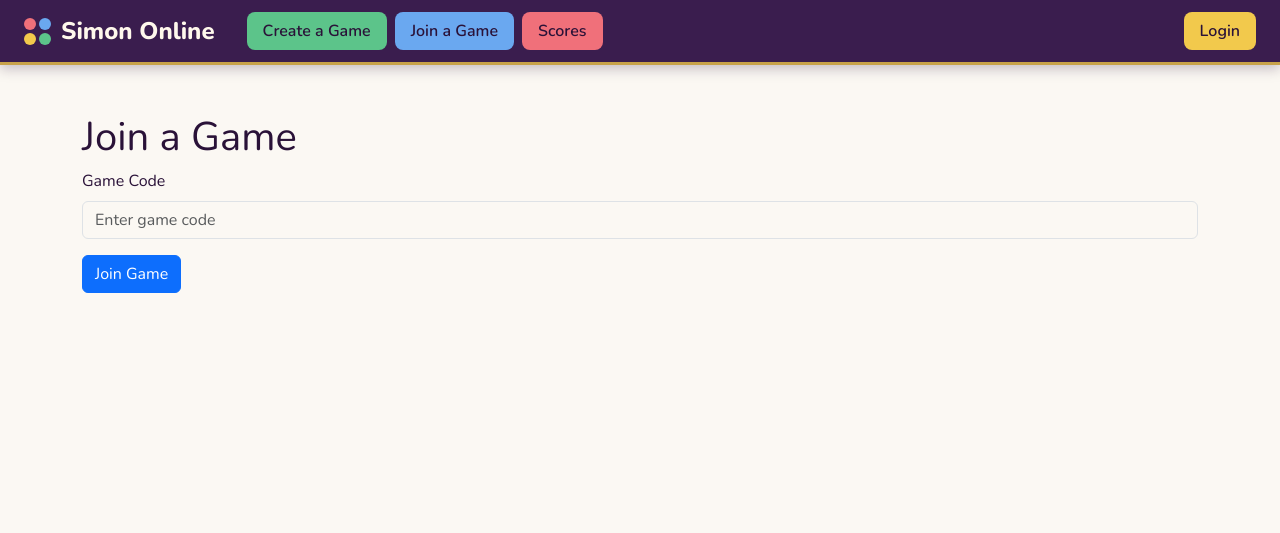
After one commit to Taha-130/Le-jeu-de-Simon, a Django app: page /join/ in a window 1280 px wide. The commit adds this page. Shown: the top 533 px of the page. Run offline with Django 5.2, Linux system fonts and the light colour scheme; some libraries are stand-ins or nearby versions.

Commit message:
ajout de la fonctionnalite join a game

```diff
--- a/simon_project/lobby/templates/base.html
+++ b/simon_project/lobby/templates/base.html
@@ -34,7 +34,7 @@
                             <button type="submit" class="nav-link onglet vert">Create a Game</button>
                         </form>
 
-                        <li class="nav-item"><a class="nav-link onglet bleu" href="#">Join a Game</a></li>
+                        <li class="nav-item"><a class="nav-link onglet bleu" href="{% url 'join_game' %}">Join a Game</a></li>
                         <li class="nav-item"><a class="nav-link onglet rouge" href="#">Scores</a></li>
                     </ul>
 
@@ -48,7 +48,7 @@
                                     <button type="submit" class="nav-link onglet jaune">Logout</button>
                                 </form>
                             {% else %}
-                                <a class="nav-link onglet jaune" href="#">Login</a>
+                                <a class="nav-link onglet jaune" href="{% url 'login' %}">Login</a>
                             {% endif %}
                         </li>
                     </ul>
--- /dev/null
+++ b/simon_project/lobby/templates/lobby/join_game.html
@@ -0,0 +1,13 @@
+  {% extends "base.html" %}
+
+  {% block main %}
+    <h1>Join a Game</h1>
+    <form method="post">
+      {% csrf_token %}
+      <div class="mb-3">
+        <label for="code" class="form-label">Game Code</label>
+        <input type="text" class="form-control" id="code" name="code" placeholder="Enter game code">
+      </div>
+      <button type="submit" class="btn btn-primary" >Join Game</button>
+    </form>
+  {% endblock %}
--- a/simon_project/lobby/templates/registration/login.html
+++ b/simon_project/lobby/templates/registration/login.html
@@ -1,15 +1,15 @@
 {% extends "base.html" %}
 
-{% block title %}Connexion{% endblock %}
+{% block title %}Connection{% endblock %}
 
 {% block main %}
 <div class="container mt-5" style="max-width: 400px;">
-    <h1>Connexion</h1>
+    <h1>Connection</h1>
     <form method="post">
         {% csrf_token %}
         {{ form.as_p }}
         <input type="hidden" name="next" value="{{ next }}">
-        <button type="submit" class="btn btn-primary">Se connecter</button>
+        <button type="submit" class="btn btn-primary">Let's connect</button>
     </form>
 </div>
 {% endblock %}
--- a/simon_project/lobby/urls.py
+++ b/simon_project/lobby/urls.py
@@ -5,6 +5,7 @@ from . import views
 urlpatterns = [
     path("", views.index, name="index"),
     path("create/", views.create_game, name="create_game"),
+    path("join/", views.join_game, name="join_game"),
     path("<str:code>/", views.room, name="room"),
     path("<str:code>/join/", views.join, name="join"),
 
--- a/simon_project/lobby/views.py
+++ b/simon_project/lobby/views.py
@@ -10,6 +10,12 @@ def index(request):
 
 def test_websocket(request):
     return render(request, "lobby/test_websocket.html")
+
+def join_game(request):
+    if request.method == "POST":
+        code = request.POST.get("code")
+        return redirect("room", code=code)
+    return render(request, "lobby/join_game.html")
 
 def room(request, code):
     game = get_object_or_404(Game, code=code)
```
Also changed, not shown: simon_project/lobby/templates/lobby/room.html (line endings or trailing spaces).
